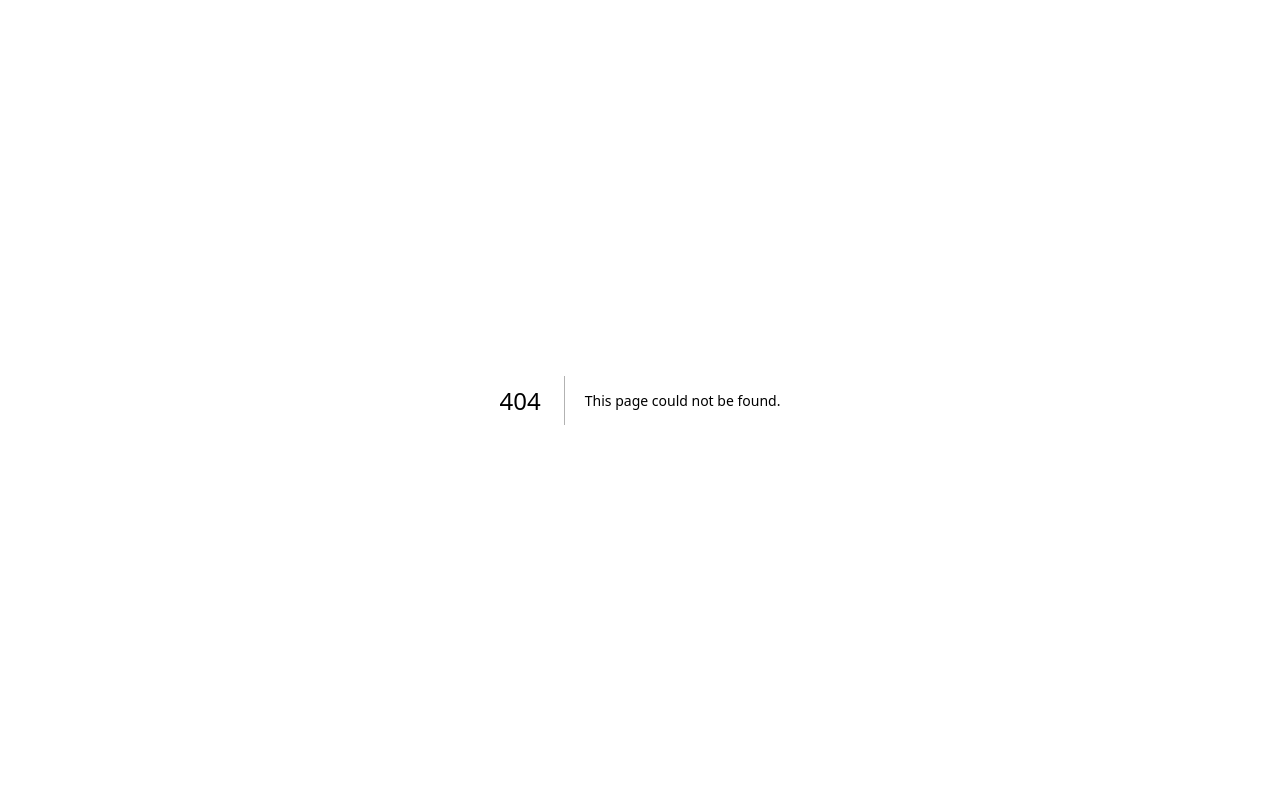
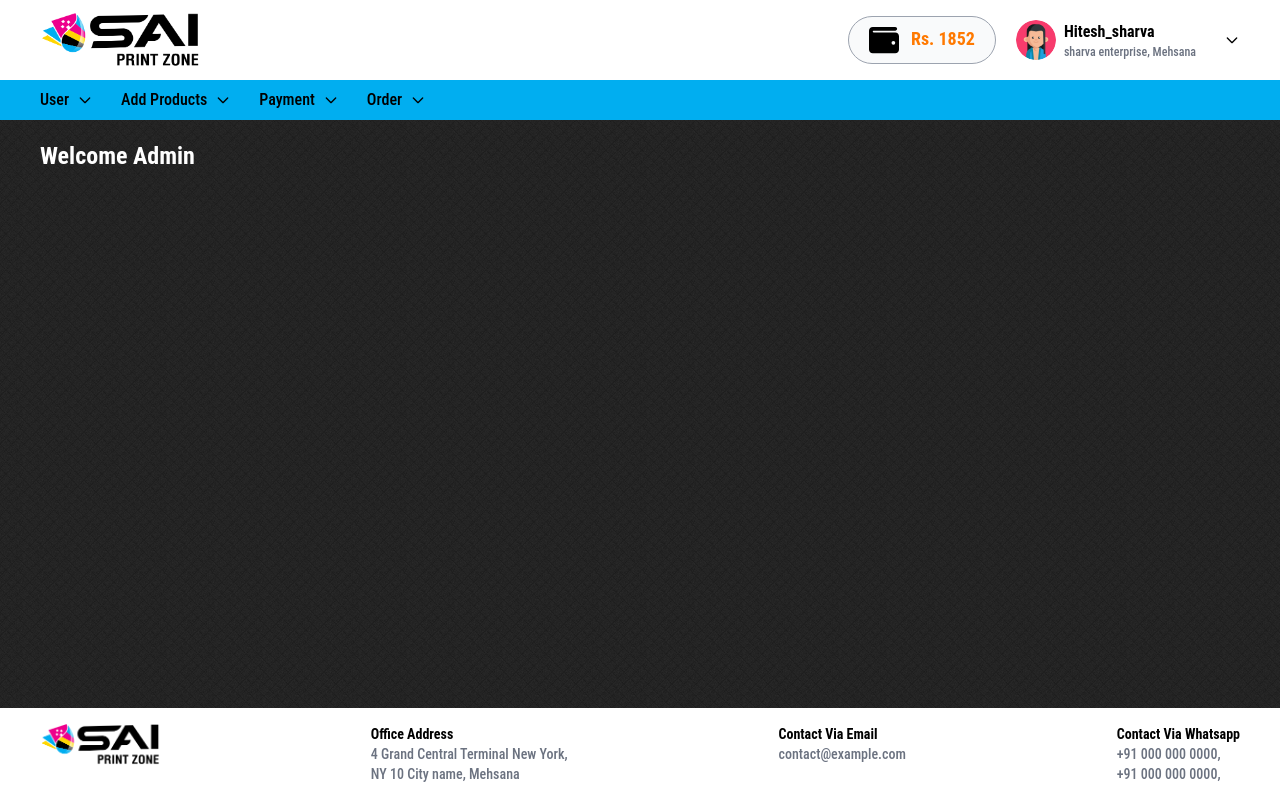
Before and after one commit to hitlat-ui-dev/saiprintzone, a Next.js app: page /admin in a window 1280 px wide. Before the commit this address had no page. Built offline with nearby package versions, Linux system fonts and the light colour scheme.

Commit message:
new changes

```diff
--- /dev/null
+++ b/src/app/admin/page.js
@@ -0,0 +1,12 @@
+import React from "react";
+import Pagetitle from "../components/title/Pagetitle";
+
+const page = () => {
+  return (
+    <>
+      <Pagetitle Title="Welcome Admin" />
+    </>
+  );
+};
+
+export default page;
--- a/src/app/layout.js
+++ b/src/app/layout.js
@@ -1,6 +1,6 @@
 import "./globals.css";
 
-<link rel="icon" href="./favicon.ico" />;
+
 export const metadata = {
   title: "Sai Print Zone",
   description: "All Type Of Printing Solution",
```
Also changed, not shown: 1 other file (tests, documents, lock files or other folders).
